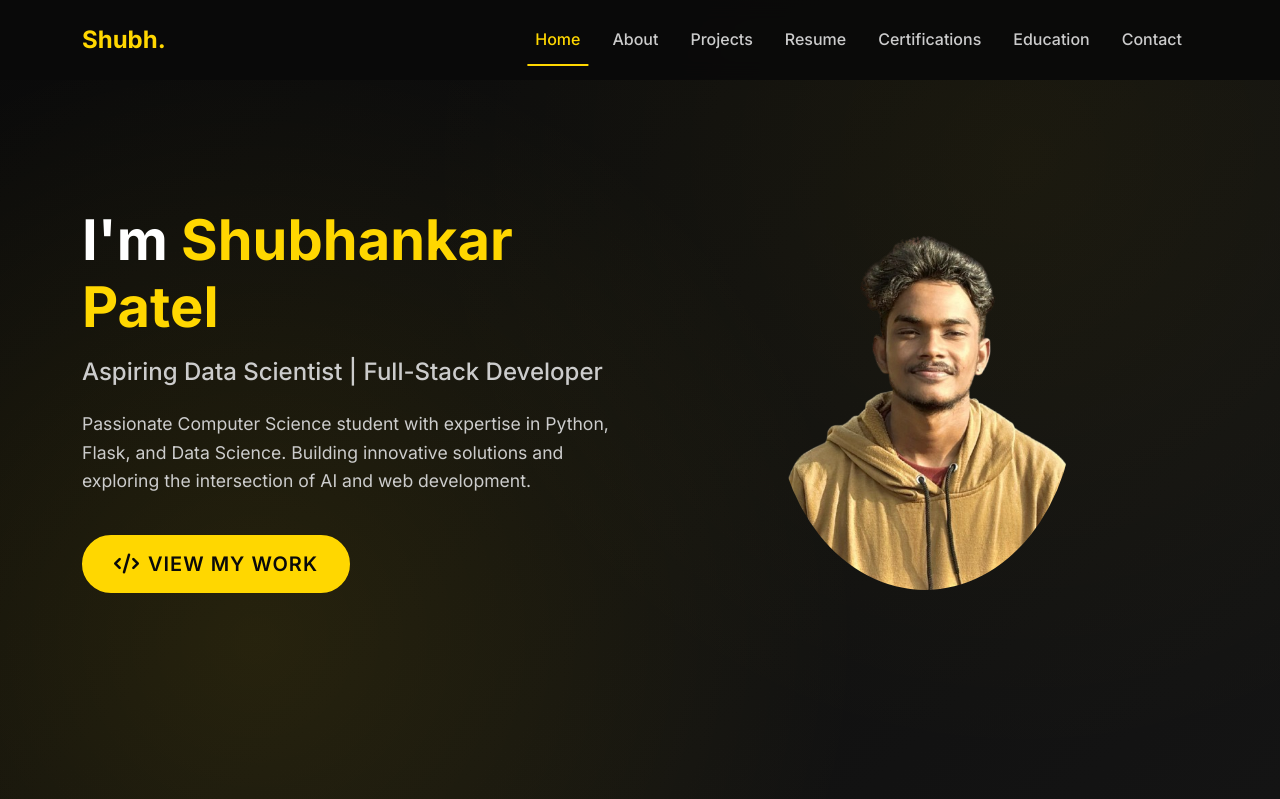
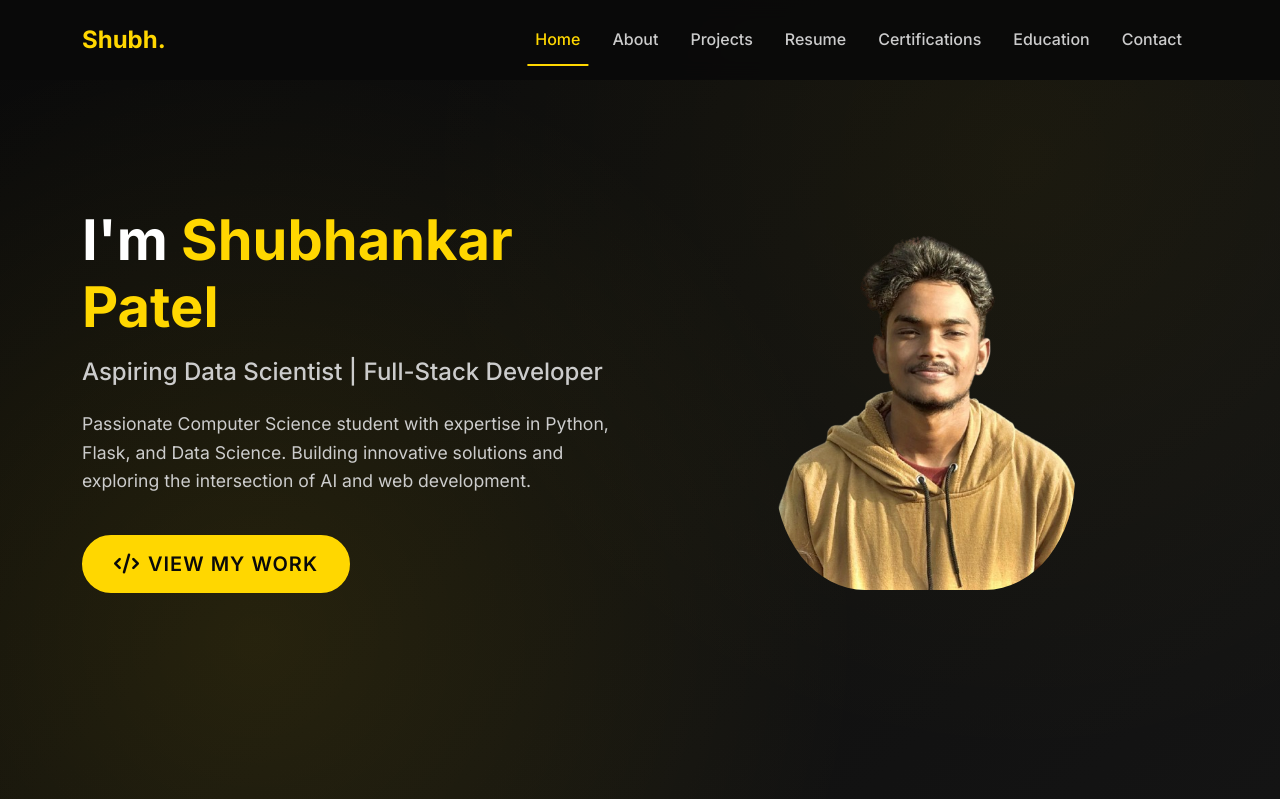
Before and after one commit to Shubhankar45/Shubh, a Flask app: page / in a window 1280 px wide. Shown: the top 799 px of the page. Run offline with Flask 3, Linux system fonts and the light colour scheme.

Commit message:
Update index.html

```diff
--- a/templates/index.html
+++ b/templates/index.html
@@ -17,7 +17,7 @@
             </div>
             <div class="col-lg-6 order-lg-2 order-1 text-center">
                 <div class="hero-image">
-                    <img src="{{ url_for('static', filename='img/profile1.png') }}" alt="Shubhankar Patel" class="profile-img rounded-bottom-circle">
+                    <img src="{{ url_for('static', filename='img/profile1.png') }}" alt="Shubhankar Patel" class="profile-img">
                 </div>
             </div>
         </div>
```
